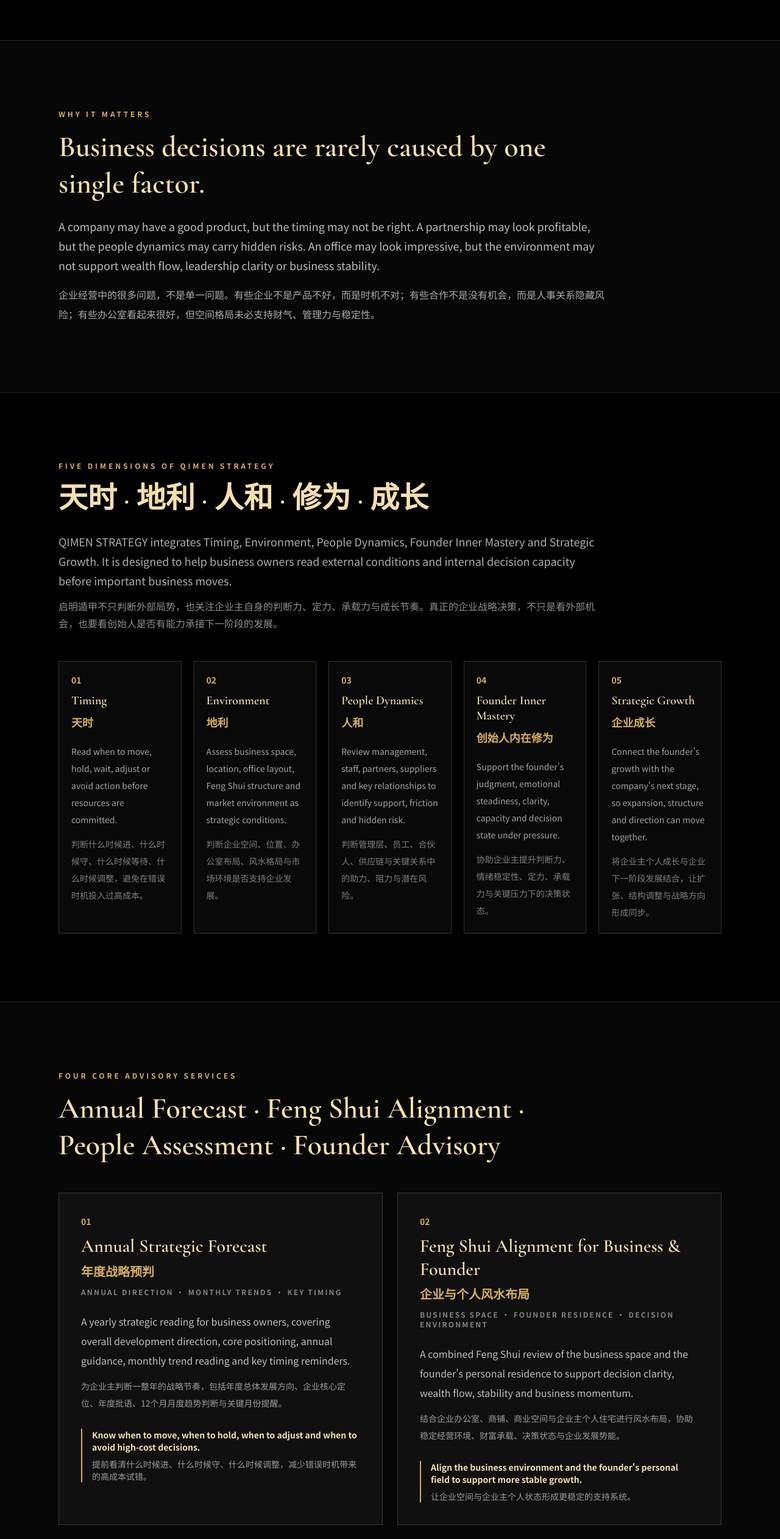
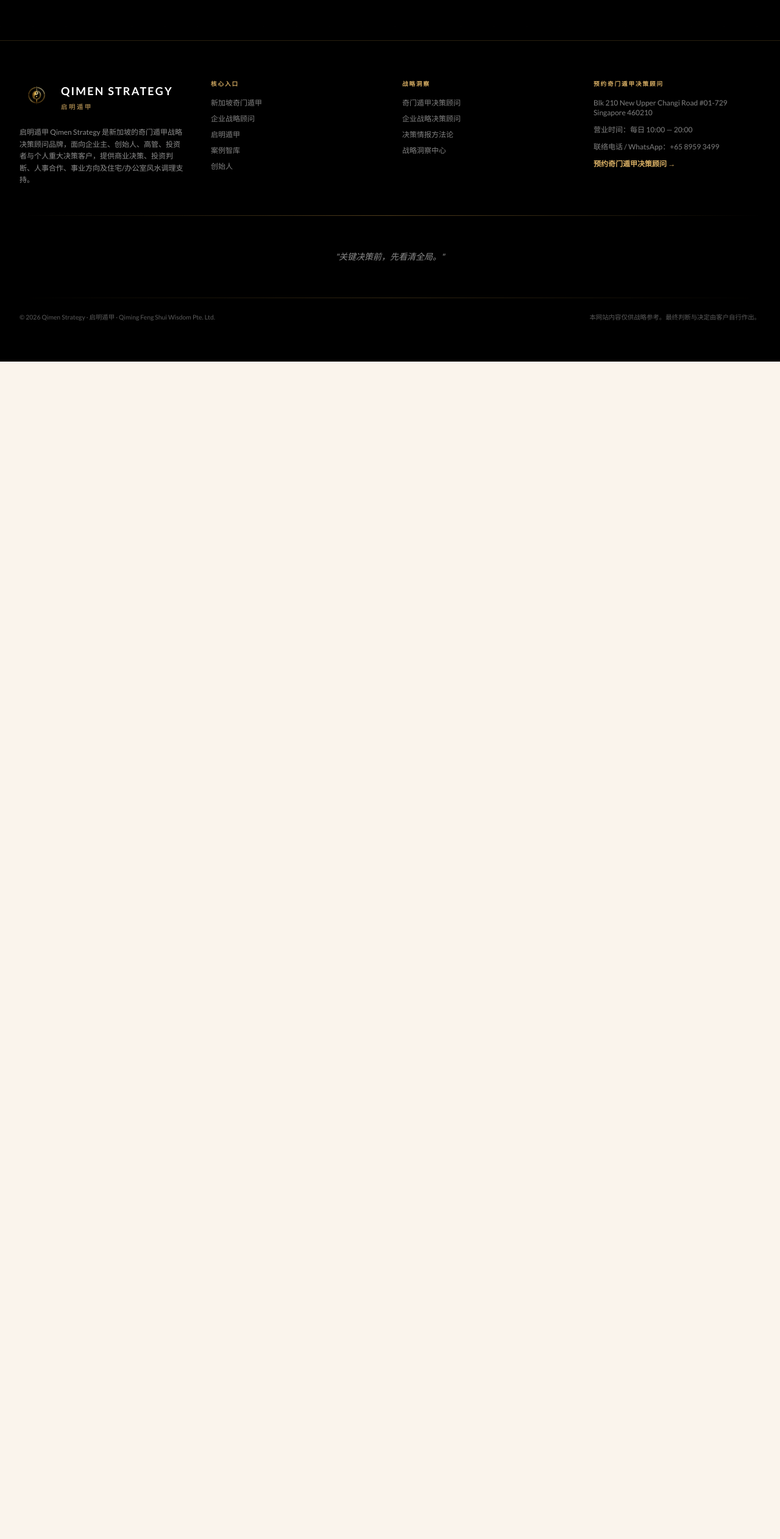
Before and after one commit to BODHIWONG/qmfeng-website, a Next.js app: page /enterprise-strategic-advisory in a window 1280 px wide. Shown: the part 983-3507 px from the top of the page at 61% size. After the commit the page ends 1576 px from the top, so only its background shows below. Built offline with nearby package versions, Linux system fonts and the light colour scheme.

Commit message:
Update WhatsApp number in enterprise advisory page

```diff
--- a/app/enterprise-strategic-advisory/page.tsx
+++ b/app/enterprise-strategic-advisory/page.tsx
@@ -5,7 +5,7 @@ import Navbar from "@/components/navbar";
 import Footer from "@/components/footer";
 
 const WA_LINK =
-  "https://wa.me/6589418791?text=Hello%20Master%20Qiming%2C%20I%20would%20like%20to%20consult%20about%20Enterprise%20Strategic%20Decision%20Advisory.";
+  "https://wa.me/6589593499?text=Hello%20Master%20Qiming%2C%20I%20would%20like%20to%20consult%20about%20Enterprise%20Strategic%20Decision%20Advisory.";
 
 export const metadata: Metadata = {
   title: "Enterprise Strategic Decision Advisory｜QIMEN STRATEGY Singapore",
@@ -220,135 +220,6 @@ export default function EnterpriseStrategicAdvisoryPage() {
               </div>
             </div>
           </section>
-
-          <section className="border-y border-[#d6ad63]/20 bg-[#070707] px-4 py-20 md:py-28">
-            <div className="container mx-auto max-w-6xl">
-              <div className="max-w-4xl">
-                <p className="mb-4 text-xs font-bold uppercase tracking-[0.32em] text-[#d6ad63]">
-                  Why It Matters
-                </p>
-                <h2 className="text-3xl font-semibold leading-tight text-[#f4dfb0] md:text-5xl">
-                  Business decisions are rarely caused by one single factor.
-                </h2>
-                <p className="mt-6 text-base leading-8 text-white/72 md:text-lg">
-                  A company may have a good product, but the timing may not be right. A partnership may look profitable, but the people dynamics may carry hidden risks. An office may look impressive, but the environment may not support wealth flow, leadership clarity or business stability.
-                </p>
-                <p className="mt-4 text-base leading-8 text-white/66">
-                  企业经营中的很多问题，不是单一问题。有些企业不是产品不好，而是时机不对；有些合作不是没有机会，而是人事关系隐藏风险；有些办公室看起来很好，但空间格局未必支持财气、管理力与稳定性。
-                </p>
-              </div>
-            </div>
-          </section>
-
-          <section className="px-4 py-20 md:py-28">
-            <div className="container mx-auto max-w-6xl">
-              <p className="text-xs font-bold uppercase tracking-[0.32em] text-[#d6ad63]">Five Dimensions of Qimen Strategy</p>
-              <h2 className="mt-4 max-w-5xl text-3xl font-semibold leading-tight text-[#f4dfb0] md:text-5xl">
-                天时 · 地利 · 人和 · 修为 · 成长
-              </h2>
-              <p className="mt-6 max-w-4xl text-base leading-8 text-white/68 md:text-lg">
-                QIMEN STRATEGY integrates Timing, Environment, People Dynamics, Founder Inner Mastery and Strategic Growth. It is designed to help business owners read external conditions and internal decision capacity before important business moves.
-              </p>
-              <p className="mt-3 max-w-4xl text-sm leading-7 text-white/56 md:text-base">
-                启明遁甲不只判断外部局势，也关注企业主自身的判断力、定力、承载力与成长节奏。真正的企业战略决策，不只是看外部机会，也要看创始人是否有能力承接下一阶段的发展。
-              </p>
-              <div className="mt-12 grid gap-5 md:grid-cols-5">
-                {fiveDimensions.map((item, index) => (
-                  <article key={item.title} className="border border-[#d6ad63]/25 bg-white/[0.035] p-5">
-                    <p className="text-sm font-bold text-[#d6ad63]">0{index + 1}</p>
-                    <h3 className="mt-3 text-xl font-semibold leading-tight text-[#f4dfb0]">{item.title}</h3>
-                    <p className="mt-2 text-lg font-semibold text-[#d6ad63]">{item.zh}</p>
-                    <p className="mt-5 text-sm leading-7 text-white/62">{item.body}</p>
-                    <p className="mt-3 text-sm leading-7 text-white/48">{item.bodyZh}</p>
-                  </article>
-                ))}
-              </div>
-            </div>
-          </section>
-
-          <section className="border-y border-[#d6ad63]/20 bg-[#070707] px-4 py-20 md:py-28">
-            <div className="container mx-auto max-w-6xl">
-              <p className="text-xs font-bold uppercase tracking-[0.32em] text-[#d6ad63]">Four Core Advisory Services</p>
-              <h2 className="mt-4 max-w-4xl text-3xl font-semibold leading-tight text-[#f4dfb0] md:text-5xl">
-                Annual Forecast · Feng Shui Alignment · People Assessment · Founder Advisory
-              </h2>
-              <div className="mt-12 grid gap-6 md:grid-cols-2">
-                {pillars.map((pillar) => (
-                  <article key={pillar.no} className="border border-[#d6ad63]/25 bg-white/[0.035] p-7 md:p-9">
-                    <p className="text-sm font-bold text-[#d6ad63]">{pillar.no}</p>
-                    <h3 className="mt-3 text-2xl font-semibold leading-tight text-[#f4dfb0] md:text-3xl">{pillar.title}</h3>
-                    <p className="mt-2 text-xl font-semibold text-[#d6ad63]">{pillar.zh}</p>
-                    <p className="mt-3 text-xs font-bold uppercase tracking-[0.18em] text-white/48">{pillar.subtitle}</p>
-                    <p className="mt-6 text-base leading-8 text-white/72">{pillar.body}</p>
-                    <p className="mt-3 text-sm leading-7 text-white/58">{pillar.bodyZh}</p>
-                    <div className="mt-7 border-l-2 border-[#d6ad63] pl-4">
-                      <p className="text-sm font-semibold text-[#f4dfb0]">{pillar.value}</p>
-                      <p className="mt-2 text-sm text-white/58">{pillar.valueZh}</p>
-                    </div>
-                  </article>
-                ))}
-              </div>
-            </div>
-          </section>
-
-          <section className="px-4 py-20 md:py-28">
-            <div className="container mx-auto max-w-6xl">
-              <p className="text-xs font-bold uppercase tracking-[0.32em] text-[#d6ad63]">Who This Is For</p>
-              <h2 className="mt-4 max-w-4xl text-3xl font-semibold leading-tight text-[#f4dfb0] md:text-5xl">
-                Built for founders, business owners and key decision-makers.
-              </h2>
-              <div className="mt-10 grid gap-4 md:grid-cols-2">
-                {audience.map((item, index) => (
-                  <div key={item} className="border border-[#d6ad63]/20 bg-black/35 p-5">
-                    <p className="font-semibold text-[#f4dfb0]">{item}</p>
-                    <p className="mt-2 text-sm text-white/58">{audienceZh[index]}</p>
-                  </div>
-                ))}
-              </div>
-            </div>
-          </section>
-
-          <section className="border-y border-[#d6ad63]/20 bg-[#070707] px-4 py-20 md:py-28">
-            <div className="container mx-auto max-w-6xl">
-              <p className="text-xs font-bold uppercase tracking-[0.32em] text-[#d6ad63]">Advisory Process</p>
-              <h2 className="mt-4 max-w-4xl text-3xl font-semibold leading-tight text-[#f4dfb0] md:text-5xl">
-                A private, structured and confidential advisory process.
-              </h2>
-              <div className="mt-12 grid gap-5 md:grid-cols-2 lg:grid-cols-3">
-                {process.map(([title, zh, body], index) => (
-                  <article key={title} className="border border-[#d6ad63]/20 bg-white/[0.035] p-6">
-                    <p className="text-sm font-bold text-[#d6ad63]">0{index + 1}</p>
-                    <h3 className="mt-3 text-xl font-semibold text-[#f4dfb0]">{title}</h3>
-                    <p className="mt-1 text-lg font-semibold text-[#d6ad63]">{zh}</p>
-                    <p className="mt-4 text-sm leading-7 text-white/62">{body}</p>
-                  </article>
-                ))}
-              </div>
-            </div>
-          </section>
-
-          <section className="border-t border-[#d6ad63]/20 bg-[#070707] px-4 py-20 md:py-28">
-            <div className="container mx-auto max-w-5xl text-center">
-              <p className="text-xs font-bold uppercase tracking-[0.32em] text-[#d6ad63]">Confidentiality & Boundaries</p>
-              <h2 className="mt-4 text-3xl font-semibold leading-tight text-[#f4dfb0] md:text-5xl">
-                By appointment only. Strictly confidential.
-              </h2>
-              <p className="mx-auto mt-6 max-w-3xl text-base leading-8 text-white/68">
-                QIMEN STRATEGY provides strategic judgment and decision reference. Final decisions and actions remain the client’s responsibility. This advisory service does not replace legal, financial, medical or licensed investment advice. No absolute outcome is promised.
-              </p>
-              <p className="mx-auto mt-4 max-w-3xl text-sm leading-7 text-white/54">
-                所有咨询均采用预约制，客户资料与企业信息严格保密。所有判断仅作为战略参考，不替代客户最终商业决定，不替代法律、财务、医疗或持牌投资意见，不承诺绝对结果。
-              </p>
-              <a
-                href={WA_LINK}
-                target="_blank"
-                rel="noopener noreferrer"
-                className="mt-10 inline-flex items-center justify-center bg-[#d6ad63] px-8 py-4 text-sm font-bold uppercase tracking-[0.16em] text-black transition hover:bg-[#f4dfb0]"
-              >
-                Book a Private Strategic Advisory Session
-              </a>
-            </div>
-          </section>
         </main>
 
         <Footer />
```
